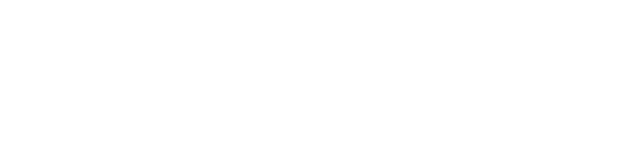
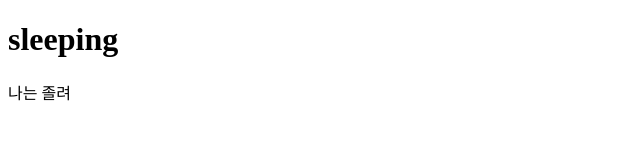
Before and after one commit to kimjisooh/sleeping, a plain HTML site: page index.html in a window 1280 px wide. Shown: the whole page, without its empty margins (0-640 px from the left). Drawn offline with Linux system fonts and the light colour scheme.

```diff
--- a/index.html
+++ b/index.html
@@ -7,6 +7,7 @@
   <title>Document</title>
 </head>
 <body>
-  <h1></h1>
+  <h1>sleeping</h1>
+  <div>나는 졸려</div>
 </body>
 </html>
```
Also changed, not shown: 1 other file.
